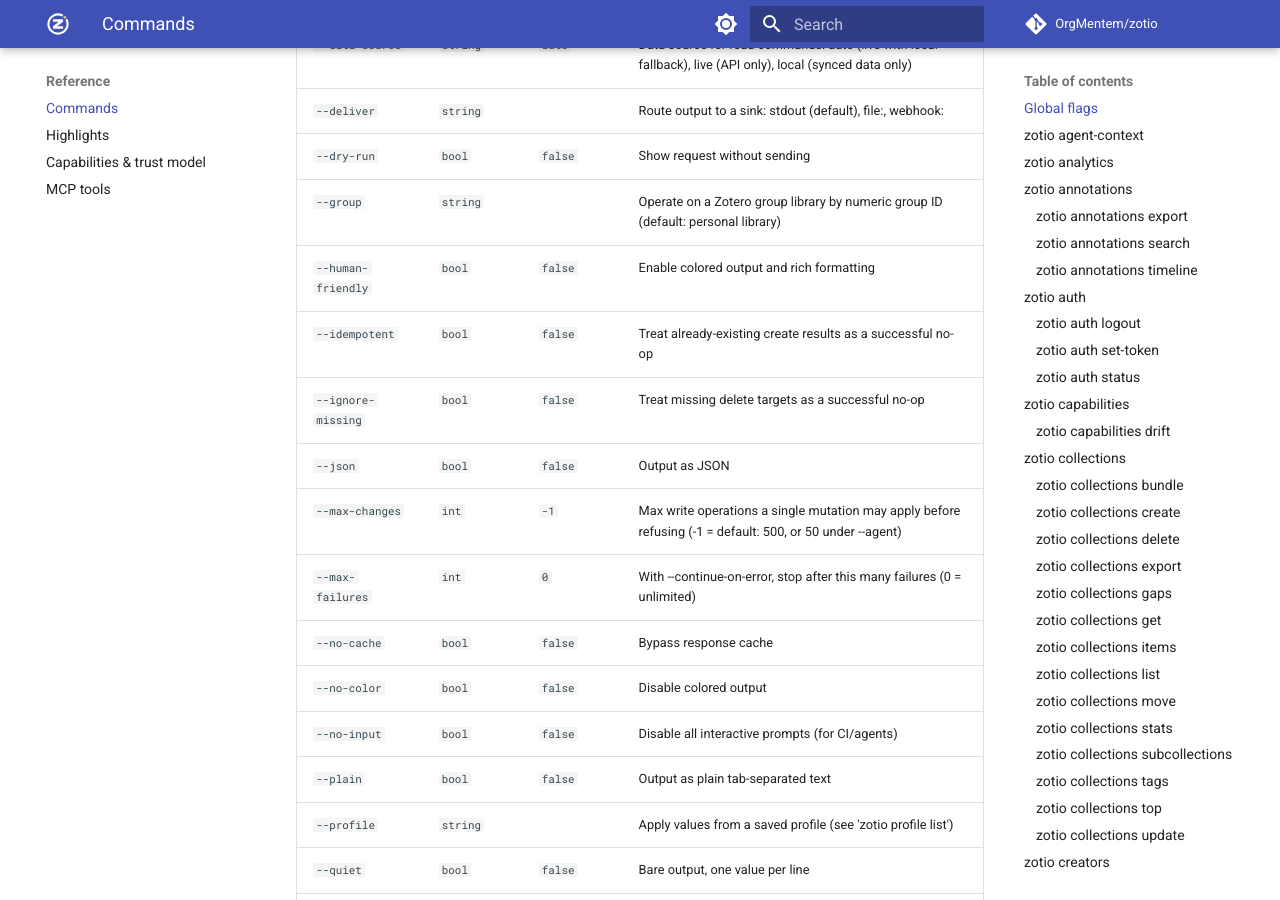
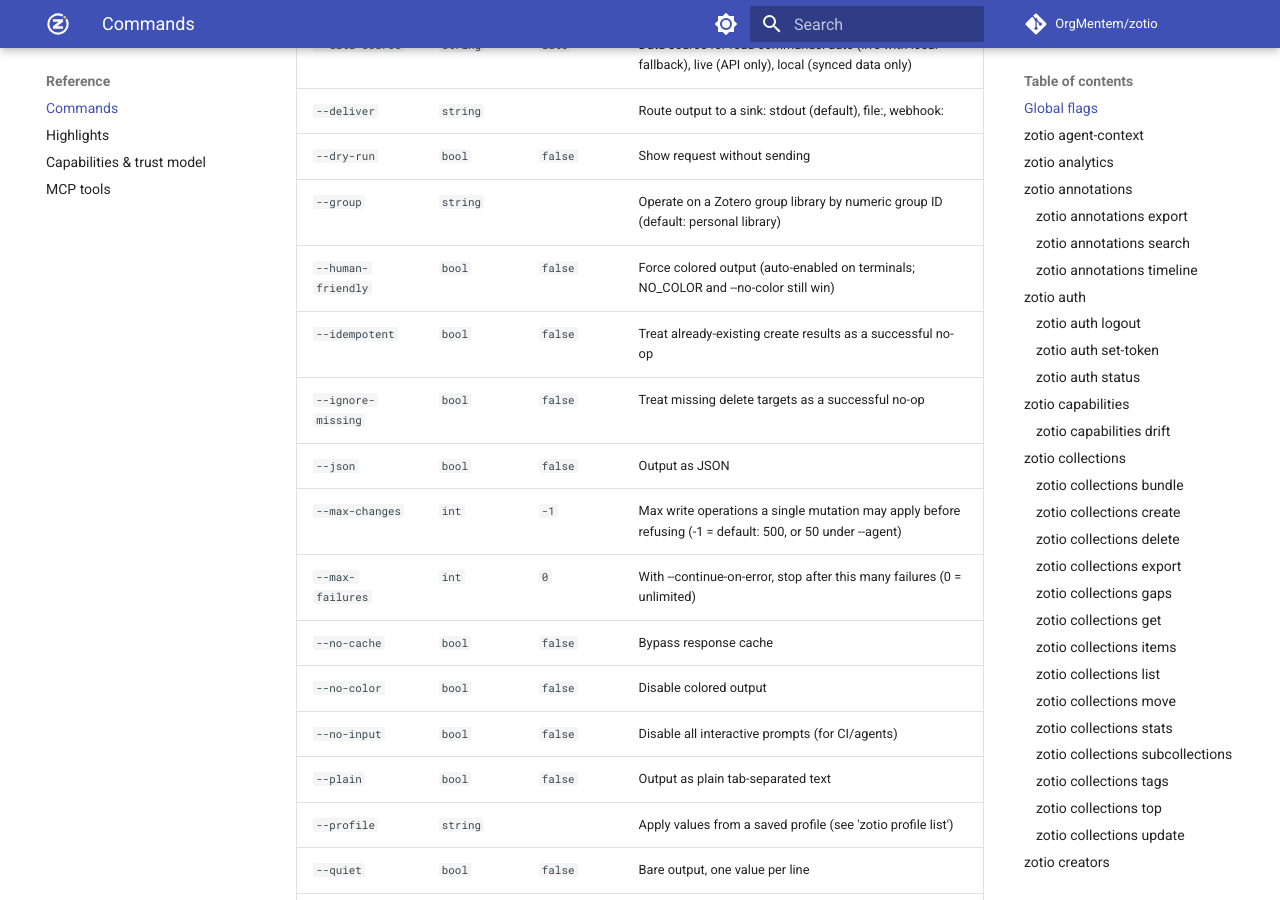
Before and after one commit to OrgMentem/zotio, an MkDocs documentation site: the page built from docs/reference/commands.md, in a window 1280 px wide and 900 px high, scrolled down 876 px. Built offline with MkDocs 1.6.1 and Material for MkDocs 9.7.7, drawn with Linux system fonts in a browser that asks for light colours; comment, search, counter and statistics services are not loaded; some of the changed text lies outside the part shown.

```diff
--- a/docs/reference/commands.md
+++ b/docs/reference/commands.md
@@ -20,7 +20,7 @@
 | `--deliver` | `string` |  | Route output to a sink: stdout (default), file:<path>, webhook:<url> |
 | `--dry-run` | `bool` | `false` | Show request without sending |
 | `--group` | `string` |  | Operate on a Zotero group library by numeric group ID (default: personal library) |
-| `--human-friendly` | `bool` | `false` | Enable colored output and rich formatting |
+| `--human-friendly` | `bool` | `false` | Force colored output (auto-enabled on terminals; NO_COLOR and --no-color still win) |
 | `--idempotent` | `bool` | `false` | Treat already-existing create results as a successful no-op |
 | `--ignore-missing` | `bool` | `false` | Treat missing delete targets as a successful no-op |
 | `--json` | `bool` | `false` | Output as JSON |
```
Also changed, not shown: other parts of docs/reference/commands.md (+1 -0 lines).
